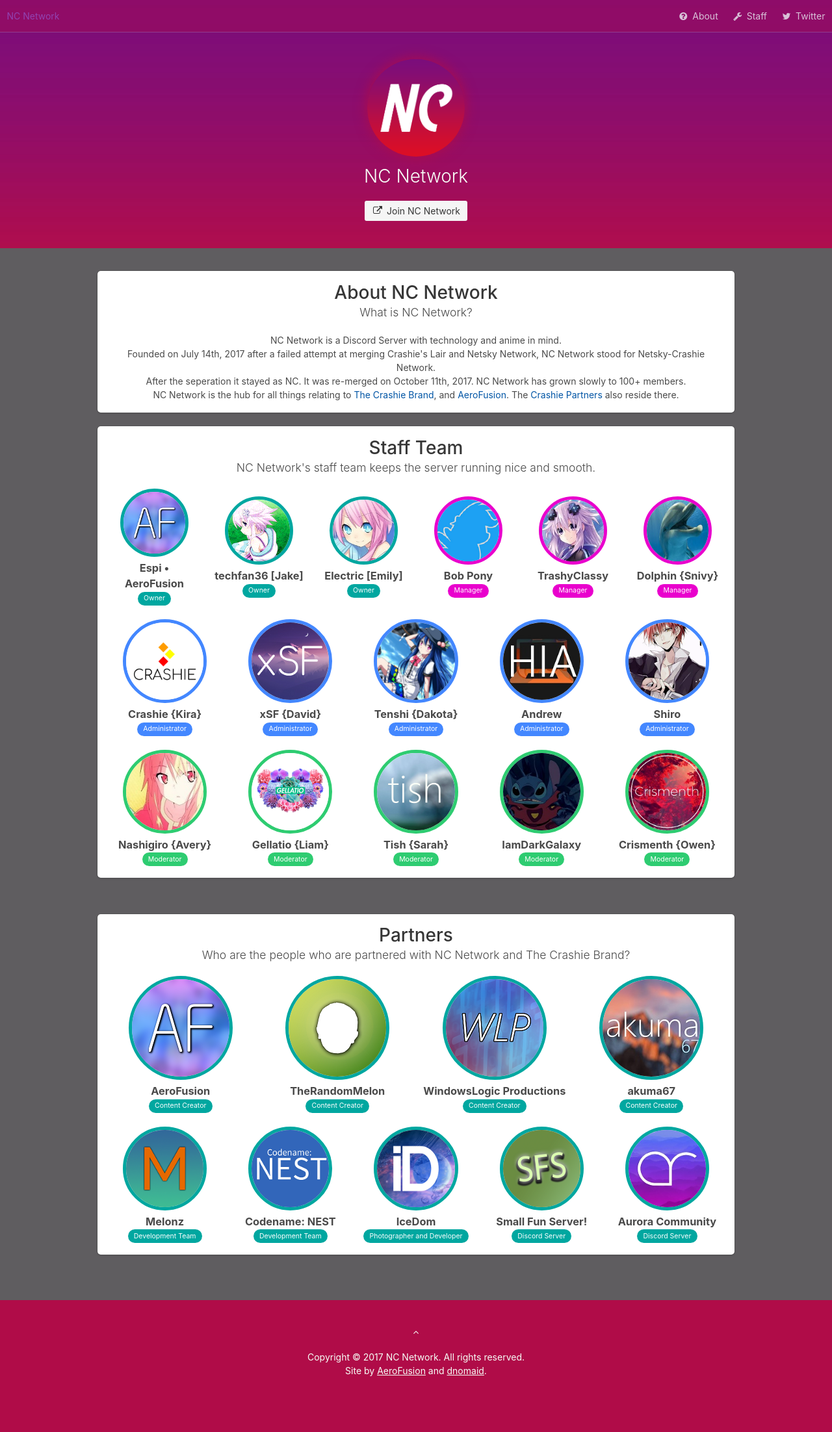
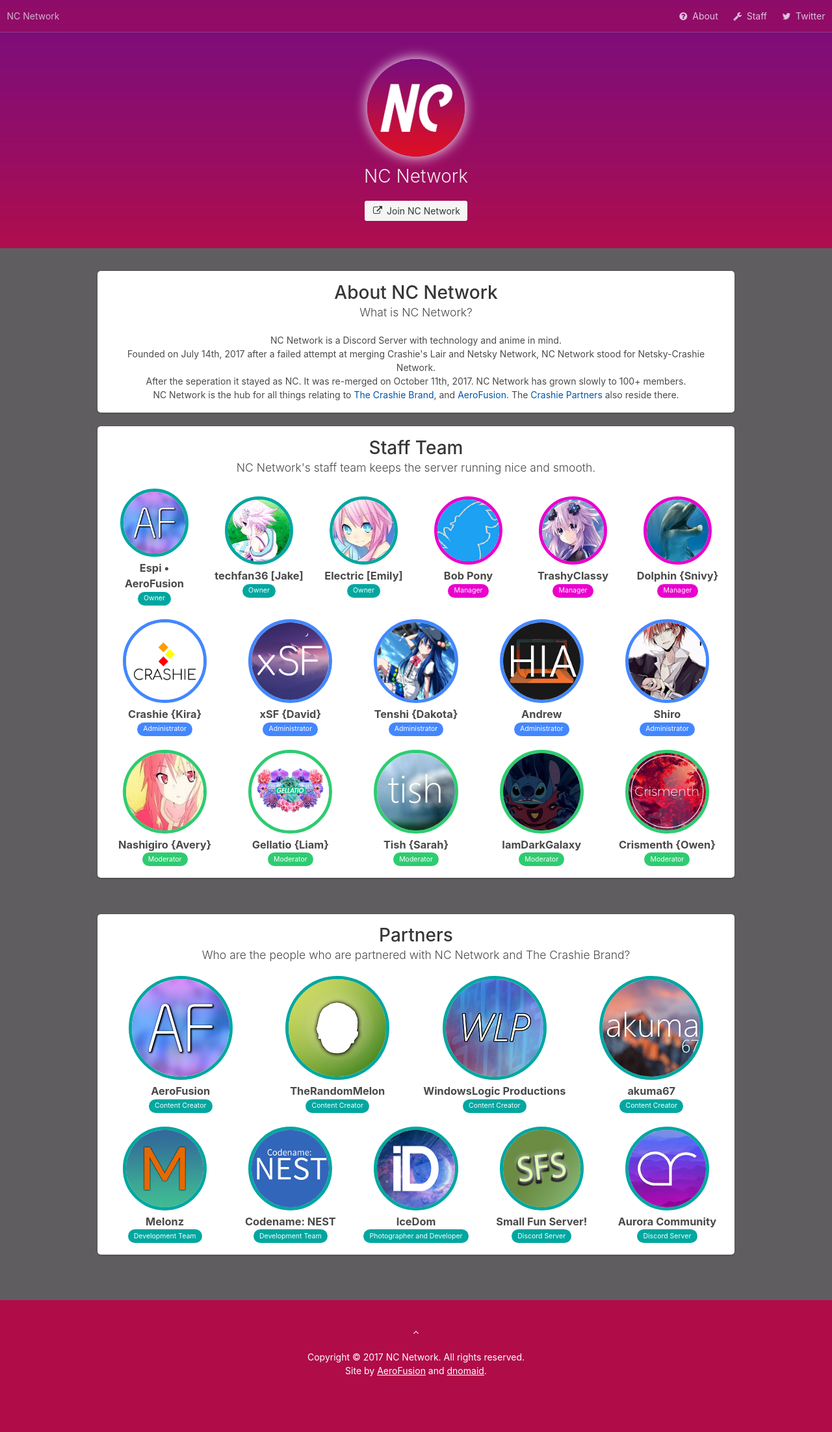
Before and after one commit to xwinbyte/NetskyWebsite, a Jekyll site: the page built from index.html, in a window 1280 px wide. Shown: the whole page at 65% size. Built offline with Jekyll 4.4.1, drawn with Linux system fonts in a browser that asks for light colours; nearby versions of some CDN libraries.

Commit message:
New Colours

```diff
--- a/style/style.css
+++ b/style/style.css
@@ -57,7 +57,7 @@
  background-color:rgba(176, 12, 72, 0.5)!important
 }
 #ncnetwork-hero-logo {
- box-shadow:0 0 20px #B00C48;
+ box-shadow:0 0 20px #fff;
  transition:all .5s;
  margin-bottom:10px
 }
@@ -66,10 +66,10 @@
 }
 @keyframes shadow-pulse {
  0%,100% {
-  box-shadow:0 0 20px #b166e2
+  box-shadow:0 0 20px #fff
  }
  50% {
-  box-shadow:0 0 50px #b166e2
+  box-shadow:0 0 50px #fff
  }
 }
 nav {
@@ -79,13 +79,13 @@
  width:100%
 }
 .nav-item,nav a,nav strong {
- color:#F7FEF7!important
+ color:#fff!important
 }
 .nav-item:hover,nav a:hover,nav strong:hover {
- color:#9856c4!important
+ color:#efeaea!important
 }
 .nav-toggle:hover {
- background-color:#8048a5	!important
+ background-color:#efeaea	!important
 }
 .nav-toggle span {
  background-color:#F7FEF7!important
@@ -94,7 +94,7 @@
  text-align:center
 }
 .hero-body h1.title {
- color:#F7FEF7!important
+ color:#efeaea!important
 }
 .rule {
  // min-width:10em;
@@ -120,7 +120,7 @@
  // font-size:1.2em
 }
 .rule a {
- color:#333;
+ color:#efeaea;
  text-decoration:underline
 }
 @media screen and (max-width:768px) {
@@ -133,11 +133,11 @@
  width:100%
 }
 footer * {
- color:#F7FEF7!important
+ color:#fff!important
 }
 footer a {
  text-decoration:underline!important
 }
 footer a:hover {
- color:#8048a5!important
+ color:#efeaea!important
 }
```
